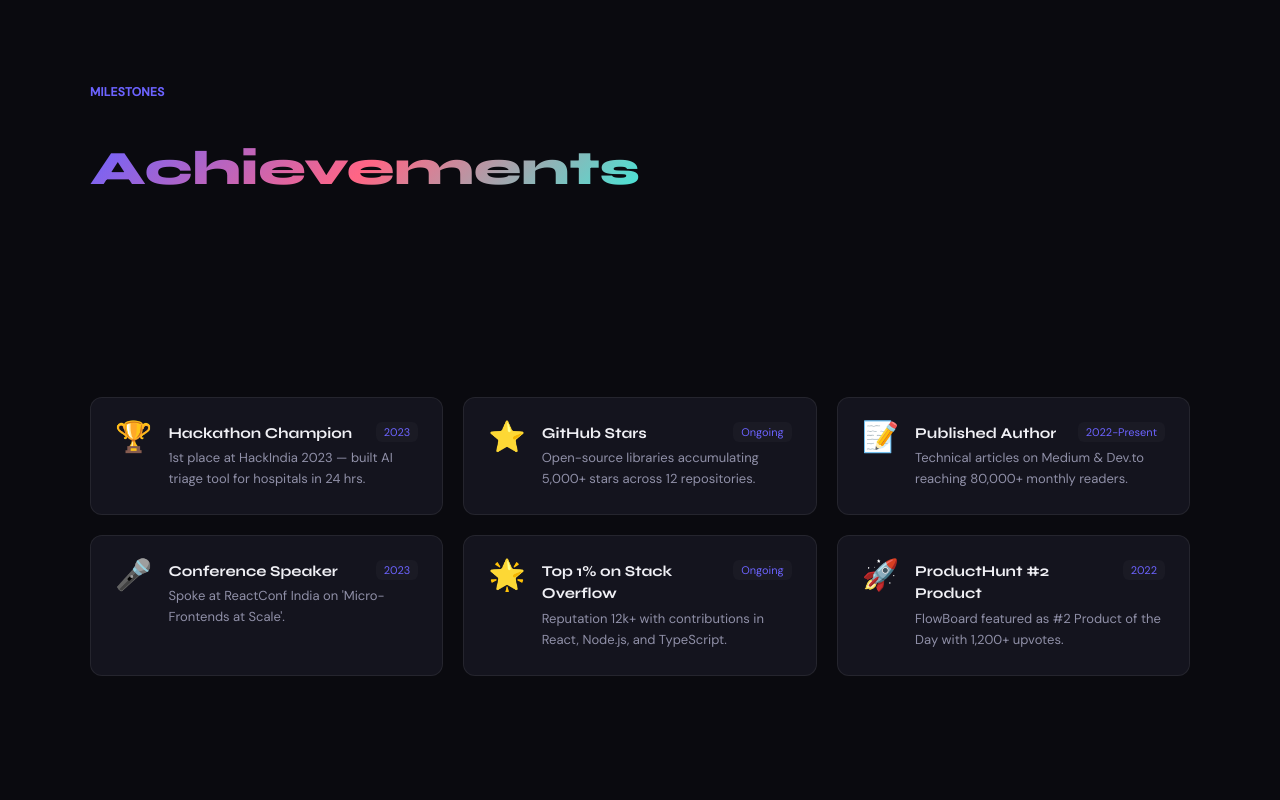
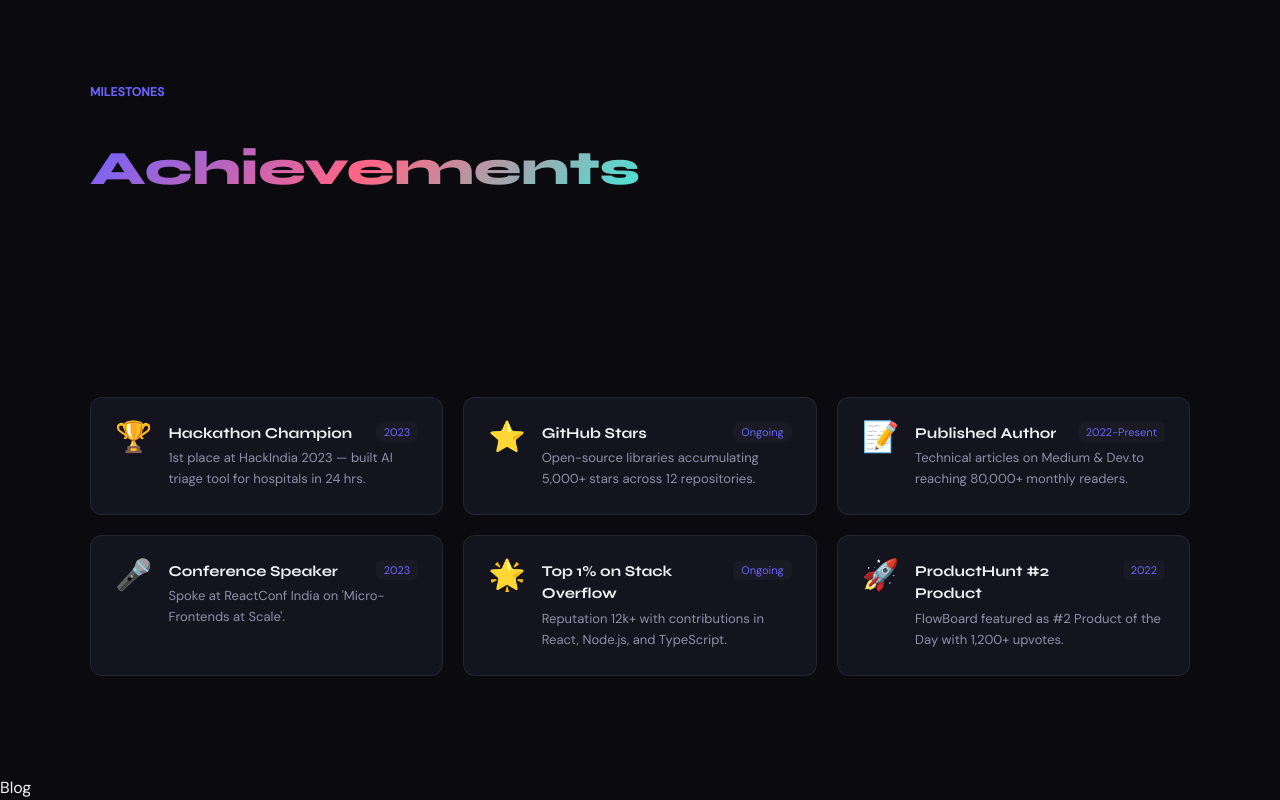
Before and after one commit to Jisap/vite-devportfolio, a React (Vite) app: page / in a window 1280 px wide. Shown: the part 5770-6570 px from the top of the page. Before the commit the page ends 6546 px from the top, so only its background shows below. Built offline with nearby package versions, Linux system fonts and the light colour scheme.

Commit message:
feat: add Blog section component and integrate it into the main application layout

```diff
--- a/src/App.jsx
+++ b/src/App.jsx
@@ -7,6 +7,7 @@ import Projects from './sections/Projects';
 import Experience from './sections/Experience';
 import Education from './sections/Education';
 import Achievements from './sections/Achievements';
+import Blog from './sections/Blog';
 
 function App() {
 
@@ -33,6 +34,7 @@ function App() {
       <Experience />
       <Education />
       <Achievements />
+      <Blog />
     </>
   )
 }
--- /dev/null
+++ b/src/sections/Blog.jsx
@@ -0,0 +1,9 @@
+import React from 'react'
+
+const Blog = () => {
+  return (
+    <div>Blog</div>
+  )
+}
+
+export default Blog
```
